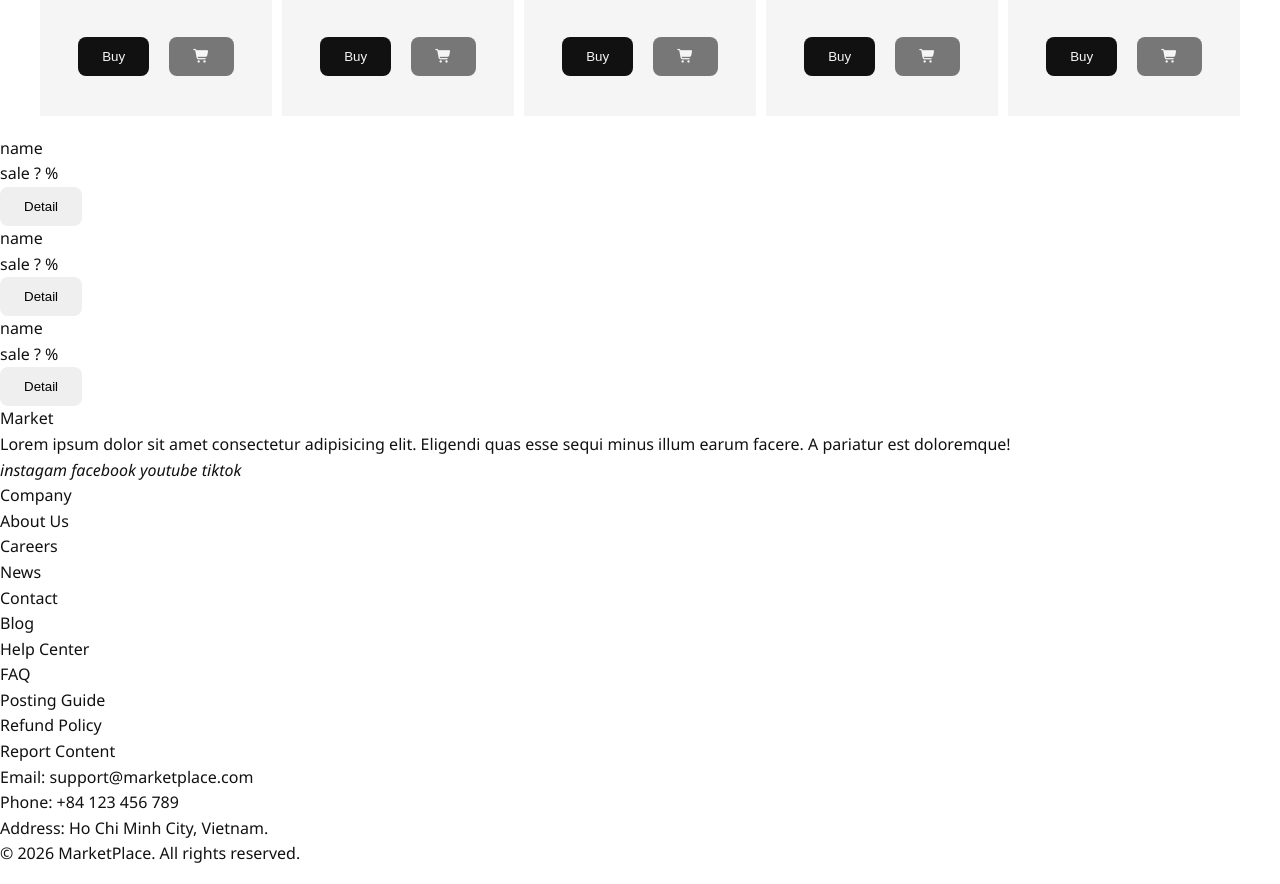
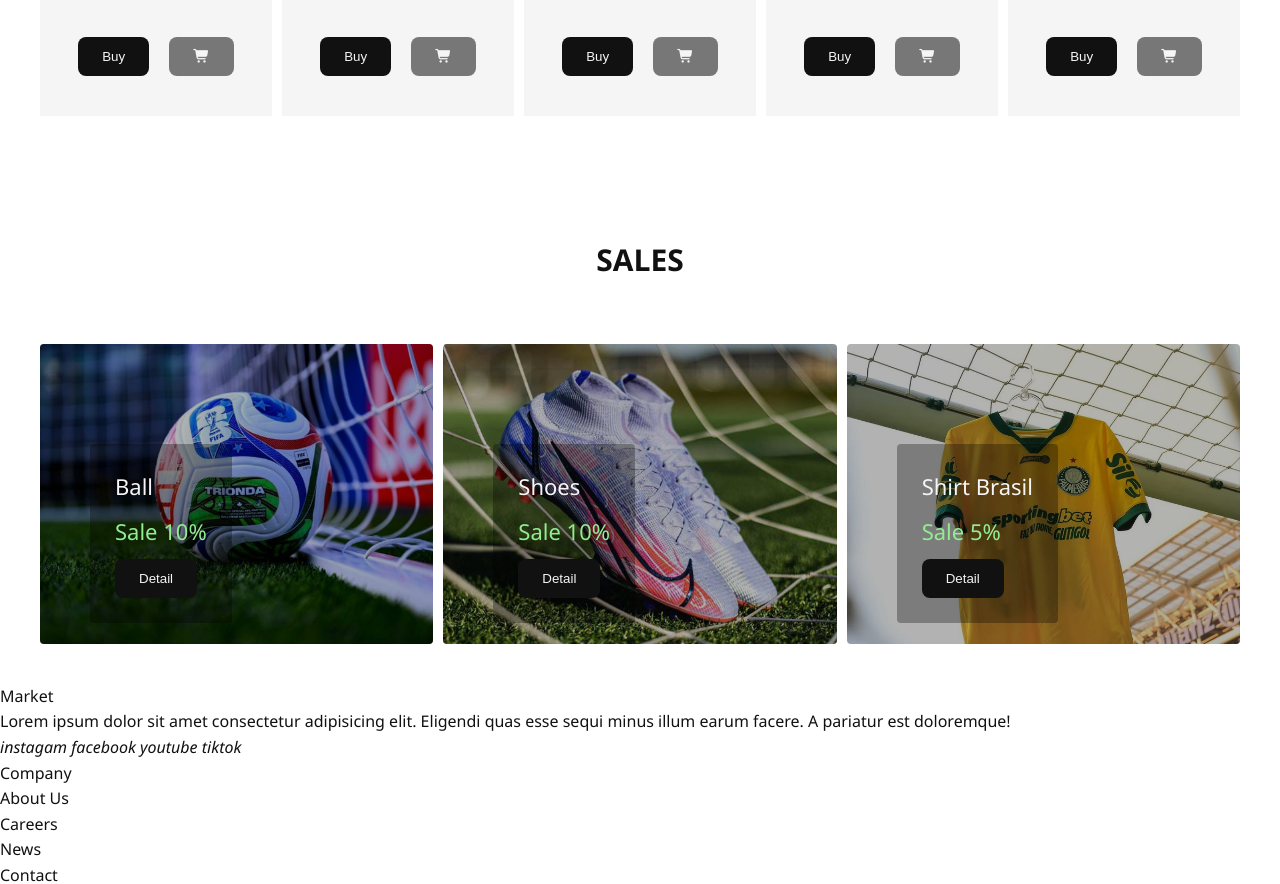
Before and after one commit to TruongTuanDung2001/Football-Market, a plain HTML site: page client/index.html in a window 1280 px wide. Shown: the part 2241-3125 px from the top of the page. Drawn offline with nearby package versions, Linux system fonts and the light colour scheme.

Commit message:
Style css deals/sale in index.html, save image for deals/save

```diff
--- a/client/css/style.css
+++ b/client/css/style.css
@@ -407,12 +407,15 @@ header .actions .action_cart a:hover + #cart_count{
   inset: 0;
   background: rgba(0,0,0,0.3);
   z-index: 2;
+  border-radius: 4px;
 }
 
 .main .products .featured .product-item .img:hover::before{
   background: rgba(0,0,0,0);
   z-index: 0;
   transition: .3s;
+  border-radius: 4px;
+
 }
 
 .main .products .featured .product-item .img img{
@@ -476,3 +479,86 @@ header .actions .action_cart a:hover + #cart_count{
   transition: .3s;
   transform: translateY(-2px);
 }
+
+
+/* DEALS */
+.main .products .deals{
+  width: 100vw;
+  padding: 40px;
+}
+
+.main .products .deals .deals-title{
+  font-size: 30px;
+  font-weight: bold;
+  text-align: center;
+  padding: 60px 0px;
+}
+
+.main .products .deals .deals-list{
+  display: flex;
+  gap: 10px;
+  width: 100%;
+}
+
+.main .products .deals .deals-list .product-deals_content{
+  width: calc(100vw / 3);
+  height: 300px;
+  position: relative;
+}
+
+/* image */
+.main .products .deals .deals-list .product-deals_content .image{
+  height: 100%;
+  width: 100%;
+  position: relative;
+}
+
+.main .products .deals .deals-list .product-deals_content .image::before{
+  content: "";
+  position: absolute;
+  inset: 0;
+  background: rgba(0,0,0,0.3);
+  z-index: 3;
+  border-radius: 4px;
+}
+
+.main .products .deals .deals-list .product-deals_content .image img{
+  position: absolute;
+  width: 100%;
+  height: 100%;
+  z-index: 0;
+  object-fit: cover;
+  object-position: center center;
+  border-radius: 4px;
+}
+
+.main .products .deals .deals-list .product-deals_content .content{
+  position: absolute;
+  top: 100px;
+  left: 50px;
+  color: var(--light-gray);
+  z-index: 3;
+  background: rgba(0,0,0,0.3);
+  padding: 25px;
+  border-radius: 4px;
+}
+
+.main .products .deals .deals-list .product-deals_content .content p{
+  font-size: 22px;
+  margin-bottom: 10px;
+}
+
+.main .products .deals .deals-list .product-deals_content .content .sale{
+  color: lightgreen;
+}
+
+.main .products .deals .deals-list .product-deals_content .content button{
+  background-color: var(--black);
+  color: var(--light-gray);
+}
+
+.main .products .deals .deals-list .product-deals_content .content button:hover{
+  color: var(--red);
+  transform: translateY(-2px);
+  transition: .3s;
+}
--- a/client/index.html
+++ b/client/index.html
@@ -283,25 +283,43 @@
             <div class="deals">
               <!-- 3 cái thôi -->
               <div class="product-deals">
+                <div class="deals-title">SALES</div>
+                <div class="deals-list">
                   <!-- item sale -->
                   <div class="product-deals_content">
-                  <p>name</p>
-                  <p>sale ? %</p>
+                    <div class="image">
+                      <img src="./image/sale 1.jpg" alt="" />
+                    </div>
+                    <div class="content">
+                      <p>Ball</p>
+                      <p class="sale">Sale 10%</p>
                       <button>Detail</button>
+                    </div>
                   </div>
 
                   <!-- item sale -->
                   <div class="product-deals_content">
-                  <p>name</p>
-                  <p>sale ? %</p>
+                    <div class="image">
+                      <img src="./image/sale 2.jpg" alt="" />
+                    </div>
+                    <div class="content">
+                      <p>Shoes</p>
+                      <p class="sale">Sale 10%</p>
                       <button>Detail</button>
+                    </div>
                   </div>
 
                   <!-- item sale -->
                   <div class="product-deals_content">
-                  <p>name</p>
-                  <p>sale ? %</p>
+                    <div class="image">
+                      <img src="./image/sale 3.jpg" alt="" />
+                    </div>
+                    <div class="content">
+                      <p>Shirt Brasil</p>
+                      <p class="sale">Sale 5%</p>
                       <button>Detail</button>
+                    </div>
+                  </div>
                 </div>
               </div>
             </div>
```
Also changed, not shown: client/image/sale 1.jpg (added), client/image/sale 2.jpg (added), client/image/sale 3.jpg (added), client/image/sale 4.jpg (added). Lines whose indentation alone changed are shown as unchanged.
